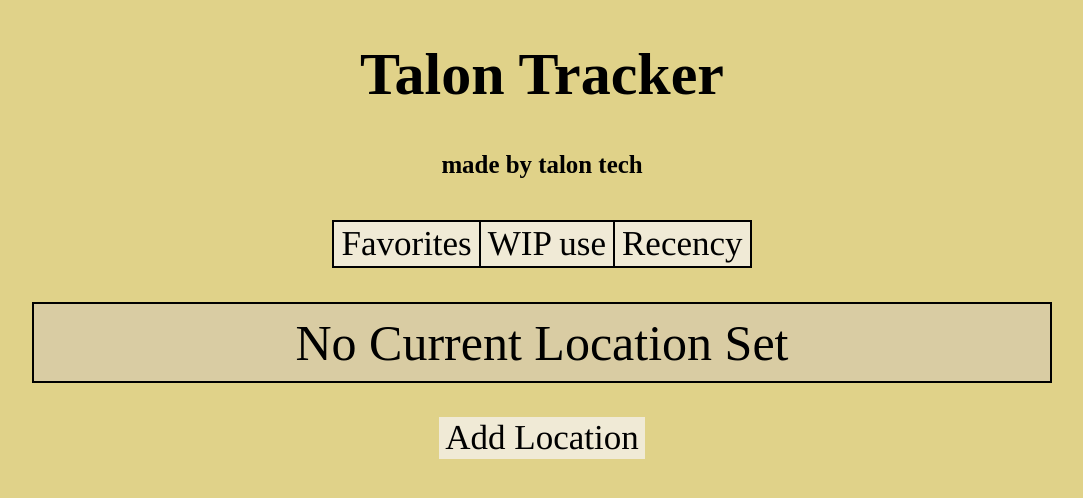
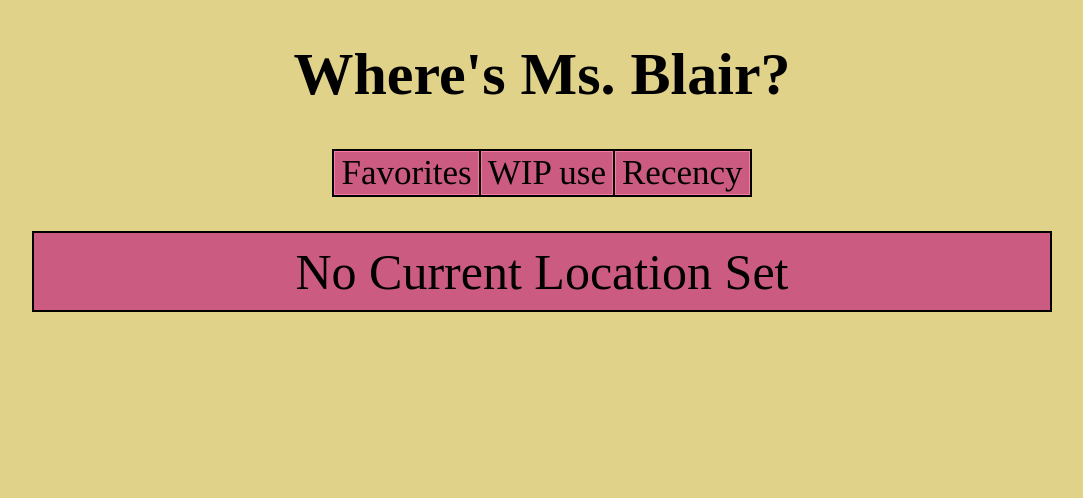
Before and after one commit to talonTech1/talon-tracker, a Flask app: page / in a window 1280 px wide. Shown: the top 498 px of the page, without its empty margins (98-1181 px from the left). Run offline with Flask 3, Linux system fonts and the light colour scheme; data that the repository does not hold is empty.

Commit message:
Update index.html

```diff
--- a/templates/index.html
+++ b/templates/index.html
@@ -5,18 +5,17 @@
 
 {% block body %}
 <div align = "center">
-    <h1> Talon Tracker</h1>
-    <h5>made by talon tech </h5>
+    <h1>Where's Ms. Blair?</h1>
     <table bgcolor = "black">
-        <tr bgcolor = "#f0ead6">
+        <tr bgcolor = "#fa7aa7">
             <th>
                 <form action = "/" method="post">
                     {% if not fav %}
-                    <button name = "showFavs" value = "T" style = "background-color: #f0ead6">
+                    <button name = "showFavs" value = "T" style = "background-color: #cc5b82">
                         Favorites
                     </button>
                     {% else %}
-                    <button name = "showFavs" value = "F" style = "background-color: #f0ead6">
+                    <button name = "showFavs" value = "F" style = "background-color: #cc5b82">
                         Back
                     </button>
                     {% endif %}
@@ -24,7 +23,7 @@
             </th>
             <th>
                 <form action = "/" method="post">
-                    <button name = "showUsage" value = True style = "background-color: #f0ead6">
+                    <button name = "showUsage" value = True style = "background-color: #cc5b82">
                         WIP use
                     </button>
                 </form>
@@ -32,11 +31,11 @@
             <th>
                 <form action = "/" method="post">
                     {% if not recent %}
-                    <button name = "showRecents" value = "T" style = "background-color: #f0ead6">
+                    <button name = "showRecents" value = "T" style = "background-color: #cc5b82">
                         Recency
                     </button>
                     {% else %}
-                    <button name = "showRecents" value = "F" style = "background-color: #f0ead6">
+                    <button name = "showRecents" value = "F" style = "background-color: #cc5b82">
                         Back
                     </button>
                     {% endif %}
@@ -47,10 +46,10 @@
     <br>
     {% if current %}
     <table bgcolor = "black" style = "border: 2px solid">
-        <tr bgcolor = "#d9cca3">
+        <tr bgcolor = "#cc5b82">
             <td width = "340" style = "font-size: 50px">
                 <form action = "/" method="post">
-                <button name = "setCurrent" value = "{{current['locN']}}F" class = "current">
+                <button name = "setCurrent" value = "{{current['locN']}}F" class = "current" style = "background-color: #cc5b82">
                     {{current['locN']}}
                 </button>
                 </form>
@@ -64,10 +63,10 @@
                 <form action = "/" method="post">
                     <!-- should be made icons later, these are just placeholder -->
                 {% if current['f'] %}
-                    <button class = "current" name = "setFav" value ="{{ current['locN'] }}F" style = "background-color: #d9cca3">
+                    <button class = "current" name = "setFav" value ="{{ current['locN'] }}F" >
                     ❤
                         </button>
-                {% else %} <button name = "setFav" value ="{{ current['locN'] }}T" style = "background-color: #d9cca3">
+                {% else %} <button name = "setFav" value ="{{ current['locN'] }}T">
                     ♡
                         </button>
                 {% endif %}
@@ -75,15 +74,36 @@
             </td>
             <td width = "100">
                 <form action = "/" method="post">
-                    <button class = "current" name = "remove" value ="{{ current['locN'] }}" style = "background-color: #d9cca3">
+                    <button class = "current" name = "remove" value ="{{ current['locN'] }}" >
                     🗑️
                     </button>
                 </form>
             </td>
     </table>
+    <table>
+        <tr>
+            <td>
+               <form action = "/" method="post">
+                <button name = "addLoc" value = True style = "background-color: #cc5b82; border: 4px solid black; font-size: 55px">
+                Add Location
+                </button>
+                </form>
+            </td>
+            </tr>
+        <tr>
+            <td>
+                <form action = "/" method="post">
+                <button name = "addLoc" value = True style = "background-color: #ff508d; border: 4px solid black">
+                Availible
+                </button>
+                </form>
+            </td>
+        </tr>
+    </table>
+
     {% else %}
     <table style = "width: 1020px" bgcolor = "black">
-        <tr bgcolor = "#d9cca3">
+        <tr bgcolor = "#cc5b82">
             <td style = "font-size: 50px">
                 No Current Location Set
             </td>
@@ -94,7 +114,7 @@
     <table bgcolor = "black">
         {% for loc in locs %}
         {% if not loc['current'] %}
-            <tr bgcolor = "#f0ead6">
+            <tr bgcolor = "#ff4a89">
 
             <td width = "300">
                 <form action = "/" method="post">
@@ -109,7 +129,6 @@
             </td>
             <td width = "80">
                 <form action = "/" method="post">
-                    <!-- should be made icons later, these are just placeholder -->
                 {% if loc['f'] %}
                     <button name = "setFav" value ="{{ loc['locN'] }}F">
                     ❤
@@ -122,7 +141,7 @@
             </td>
             <td width = "80">
                 <form action = "/" method="post">
-                    <button name = "remove" value ="{{ loc['locN'] }}" style = "background-color: #f0ead6">
+                    <button name = "remove" value ="{{ loc['locN'] }}">
                     🗑️
                     </button>
                 </form>
@@ -131,11 +150,6 @@
         {% endif %}
         {% endfor %}
     </table>
-    <form action = "/" method="post">
-        <button name = "addLoc" value = True style = "background-color: #f0ead6">
-        Add Location
-        </button>
-    </form>
 
 
 </div>
```
